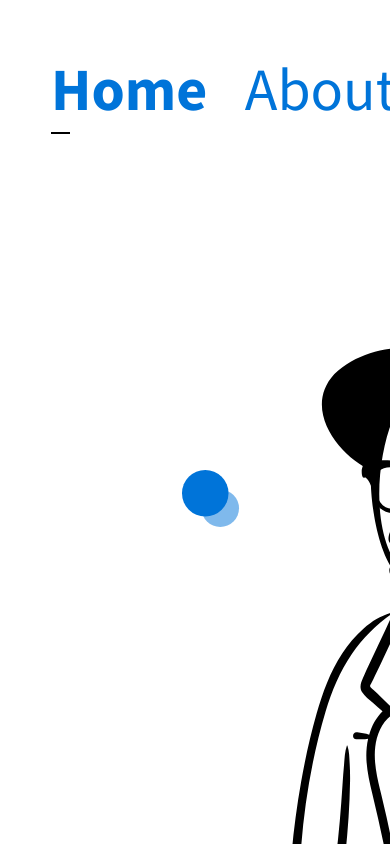
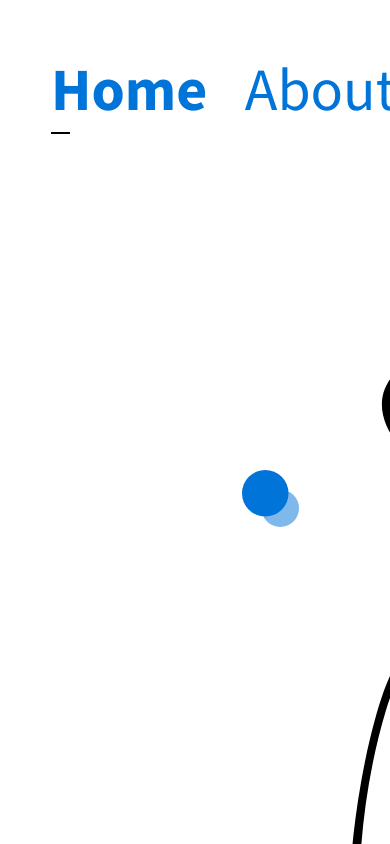
Before and after one commit to naveenankireddy/portfolio, a Next.js app: page / in a window 390 px wide. Shown: the top 844 px of the page. Built offline with nearby package versions, Linux system fonts and the light colour scheme.

Commit message:
changes in responsive

```diff
--- a/pages/index.jsx
+++ b/pages/index.jsx
@@ -11,7 +11,7 @@ function Home() {
 
       <Navbar />
 
-      <section className="hero">
+      <section className="hero responsive-hero">
         <div className="container">
           <div className="text-wrapper">
             <h1 className="title responsive-title-naven">Hello, I'm Naveen</h1>
--- a/styles/app.scss
+++ b/styles/app.scss
@@ -272,6 +272,9 @@ a[href] {
 }
 
 @media screen and (max-width: 600px) {
+  .responsive-hero {
+    margin-left: 80px;
+  }
   .skills-container {
     grid-template-columns: 2fr 2fr 2fr;
     padding: 2rem 50px;
```
